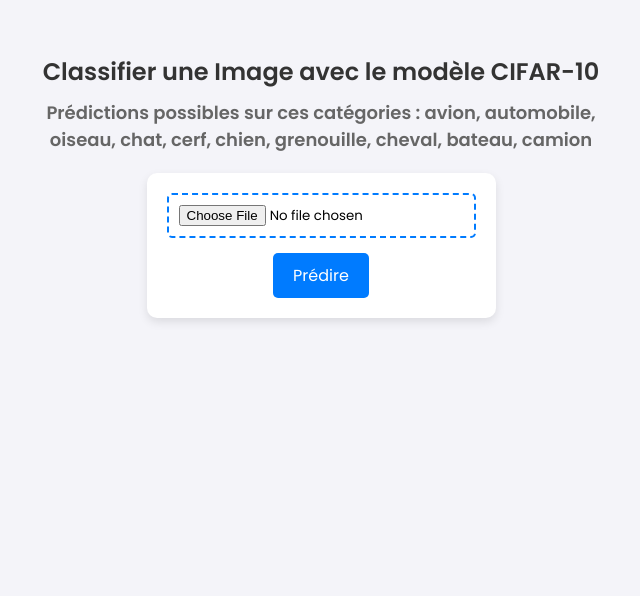
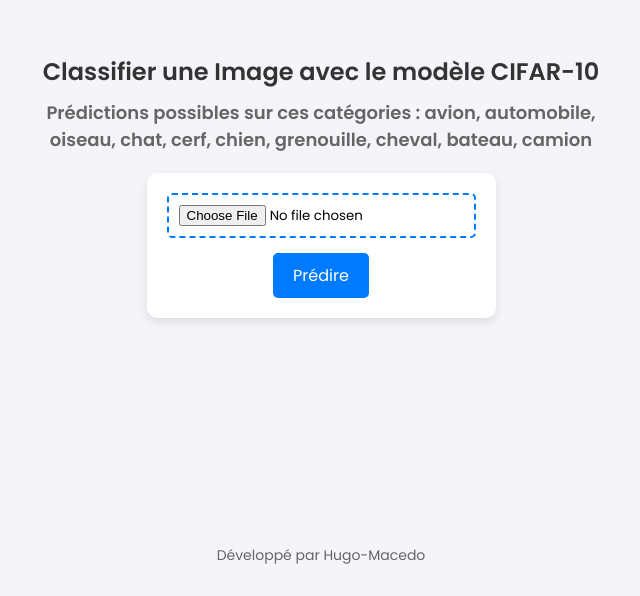
Before and after one commit to Hugo-Macedo/AI-Image-Classifier, a plain HTML site: page frontend/index.html in a window 1280 px wide. Shown: the part 204-800 px from the top of the page, without its empty margins (319-959 px from the left). Drawn offline with Linux system fonts and the light colour scheme.

Commit message:
ajout du footer

```diff
--- a/frontend/index.html
+++ b/frontend/index.html
@@ -88,6 +88,14 @@
             font-weight: bold;
             color: #333;
         }
+
+        footer {
+            position: fixed;
+            bottom: 0;
+            color: #666;
+            font-size: 14px;
+            margin-bottom: 30px;
+        }
     </style>
 </head>
 <body>
@@ -98,7 +106,9 @@
         <button type="submit">Prédire</button>
     </form>
     <div id="result"></div>
-
+    <footer>
+        Développé par Hugo-Macedo
+    </footer>
     <script>
         document.getElementById('uploadForm').addEventListener('submit', async function(e) {
             e.preventDefault();
```
